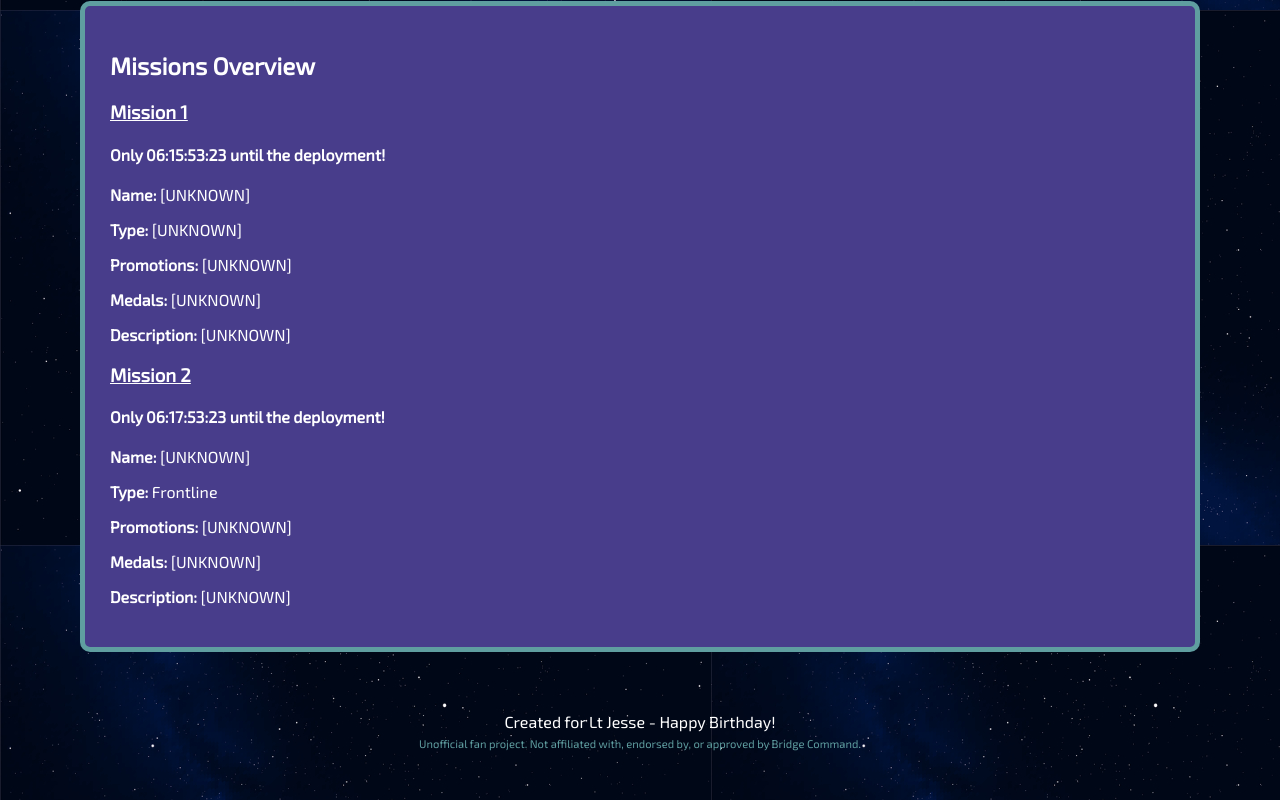
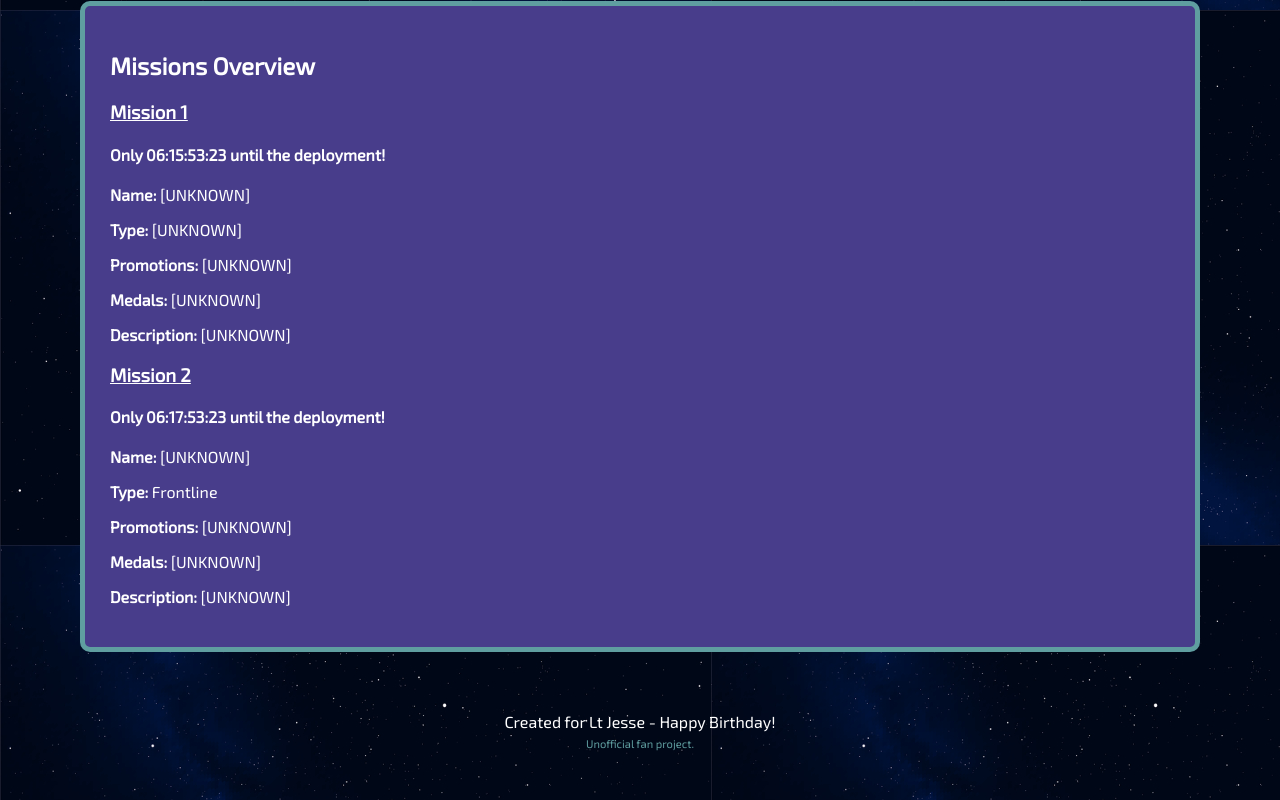
Before and after one commit to EJones35/Lt-Jesse-Bday, a plain HTML site: page index.html in a window 1280 px wide. Shown: the part 525-1325 px from the top of the page. Drawn offline with Linux system fonts and the light colour scheme.

Commit message:
Disclaimer trimmed to 'Unofficial fan project' - the not-approved clause was my addition, not the policy's wording

```diff
--- a/index.html
+++ b/index.html
@@ -57,6 +57,6 @@
 		</section>
 	</main>
 	<footer>Created for Lt Jesse - Happy Birthday!</footer>
-	<p class="disclaimer">Unofficial fan project. Not affiliated with, endorsed by, or approved by Bridge Command.</p>
+	<p class="disclaimer">Unofficial fan project.</p>
 </body>
 </html>
```
Also changed, not shown: comments.html (+1 -1 lines), crew.html (+1 -1 lines), css/style.css (+6 -4 lines), missions.html (+1 -1 lines).
